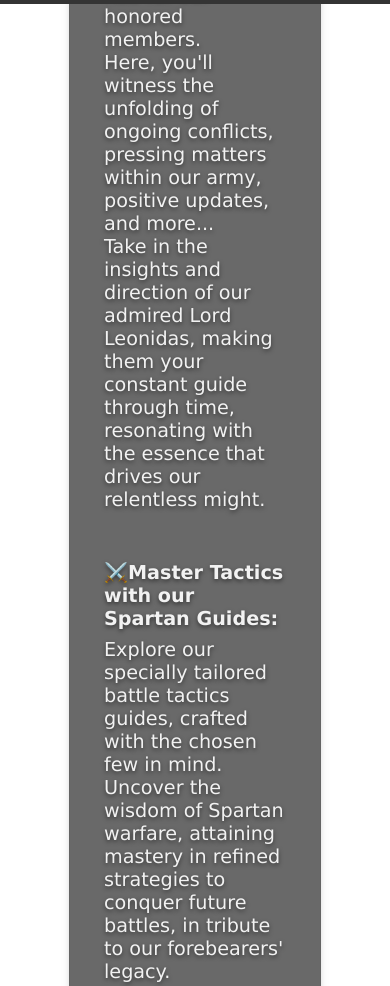
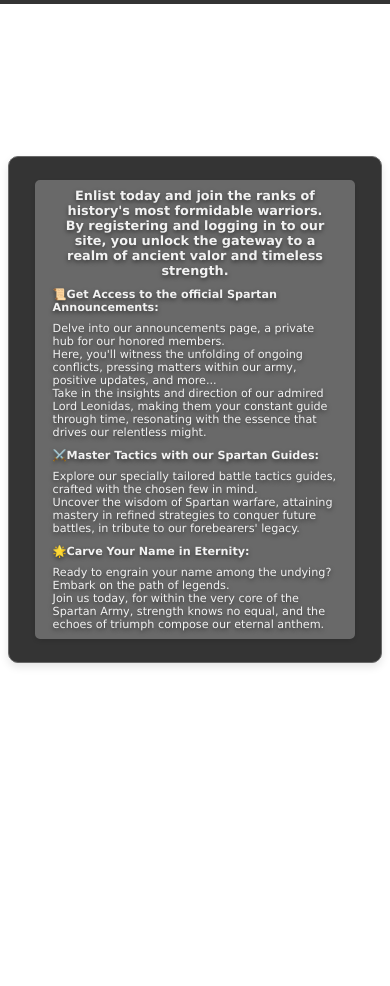
Before and after one commit to Afek-Sakaju/sparta-war-room, a website: page client/htmls/home.html in a window 390 px wide. Shown: the part 42-1028 px from the top of the page. After the commit the page ends 844 px from the top, so only its background shows below. Drawn offline with Linux system fonts and the light colour scheme.

Commit message:
finished media query for the home container

```diff
--- a/client/styles/scss/style-home.scss
+++ b/client/styles/scss/style-home.scss
@@ -9,7 +9,7 @@ body {
   justify-content: center;
   align-items: center;
   margin-top: 110px;
-  width: 48%;
+  width: 920px;
   padding: 1.9em 2.2em;
   margin-bottom: 50px;
   border: 1px solid $darker-greyish;
@@ -17,6 +17,26 @@ body {
   background-color: $dark-charcoal;
   box-shadow: 0 4px 8px rgba(0, 0, 0, 0.1);
   user-select: none;
+
+  @media screen and (max-width: 1600px) {
+    width: 880px;
+    padding: 1.85em 2.1em;
+  }
+
+  @media screen and (max-width: 1235px) {
+    width: 730px;
+    padding: 1.75em 2em;
+  }
+
+  @media screen and (max-width: 1000px) {
+    width: 600px;
+    padding: 1.6em 1.8em;
+  }
+
+  @media screen and (max-width: 700px) {
+    width: 450px;
+    padding: 1.4em 1.6em;
+  }
 }
 
 .inner-description-container {
@@ -29,6 +49,29 @@ body {
   border: 2px solid $darker-greyish;
   border-radius: 5px;
   box-shadow: 0 2px 4px rgba(0, 0, 0, 0.1);
+
+  @media screen and (max-width: 1600px) {
+    gap: 40px;
+  }
+
+  @media screen and (max-width: 1235px) {
+    gap: 30px;
+  }
+
+  @media screen and (max-width: 1000px) {
+    padding: 0.8em 1.6em;
+    gap: 20px;
+  }
+
+  @media screen and (max-width: 700px) {
+    padding: 0.7em 1.4em;
+    gap: 14px;
+  }
+
+  @media screen and (max-width: 460px) {
+    padding: 0.4em 1em;
+    gap: 10px;
+  }
 }
 
 .description-paragraph {
@@ -52,4 +95,46 @@ body {
   &.description-sub-title {
     font-weight: bold;
   }
+
+  @media screen and (max-width: 1600px) {
+    font-size: 1.2rem;
+    &.description-title {
+      font-size: 1.3rem;
+    }
+  }
+
+  @media screen and (max-width: 1235px) {
+    font-size: 1.15rem;
+    &.description-title {
+      font-size: 1.25rem;
+    }
+  }
+
+  @media screen and (max-width: 1000px) {
+    font-size: 1rem;
+    &.description-title {
+      font-size: 1.1rem;
+    }
+  }
+
+  @media screen and (max-width: 700px) {
+    font-size: 0.8rem;
+    &.description-title {
+      font-size: 0.9rem;
+    }
+  }
+
+  @media screen and (max-width: 460px) {
+    font-size: 0.7rem;
+    &.description-title {
+      font-size: 0.8rem;
+    }
+  }
+
+  @media screen and (max-width: 300px) {
+    font-size: 0.6rem;
+    &.description-title {
+      font-size: 0.7rem;
+    }
+  }
 }
```
Also changed, not shown: client/styles/css/style-home.css, 1 other file.
